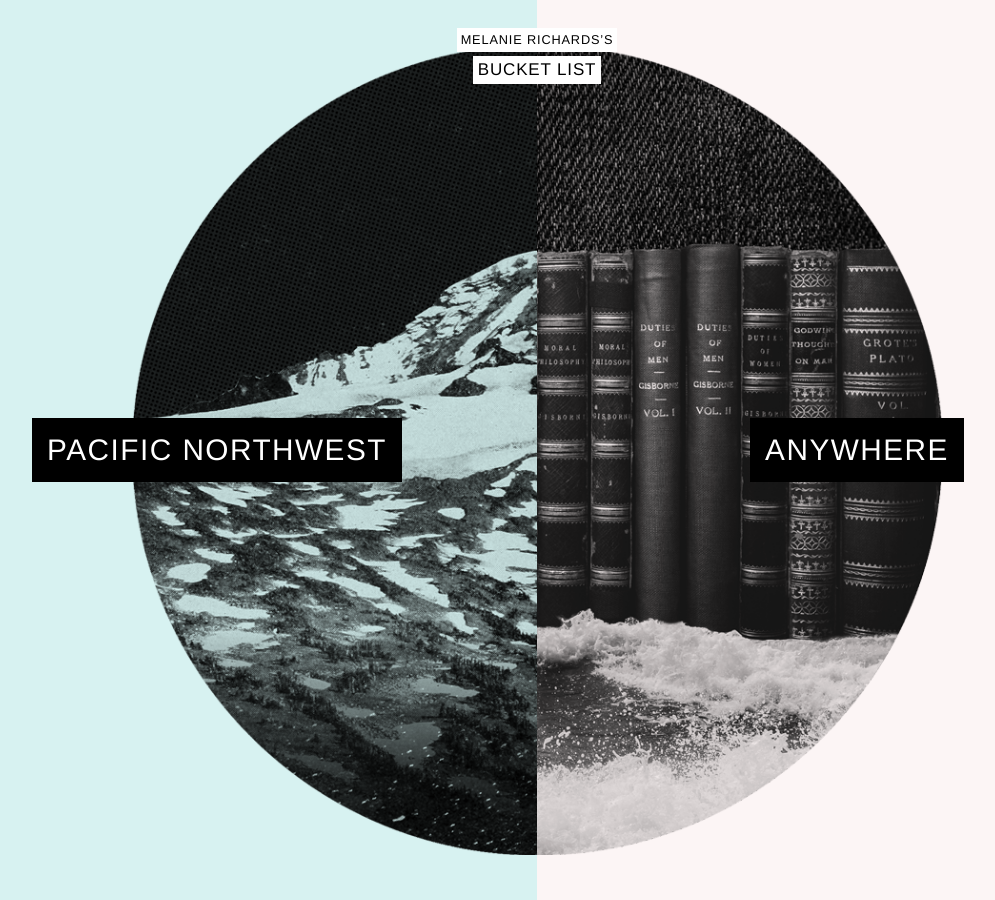
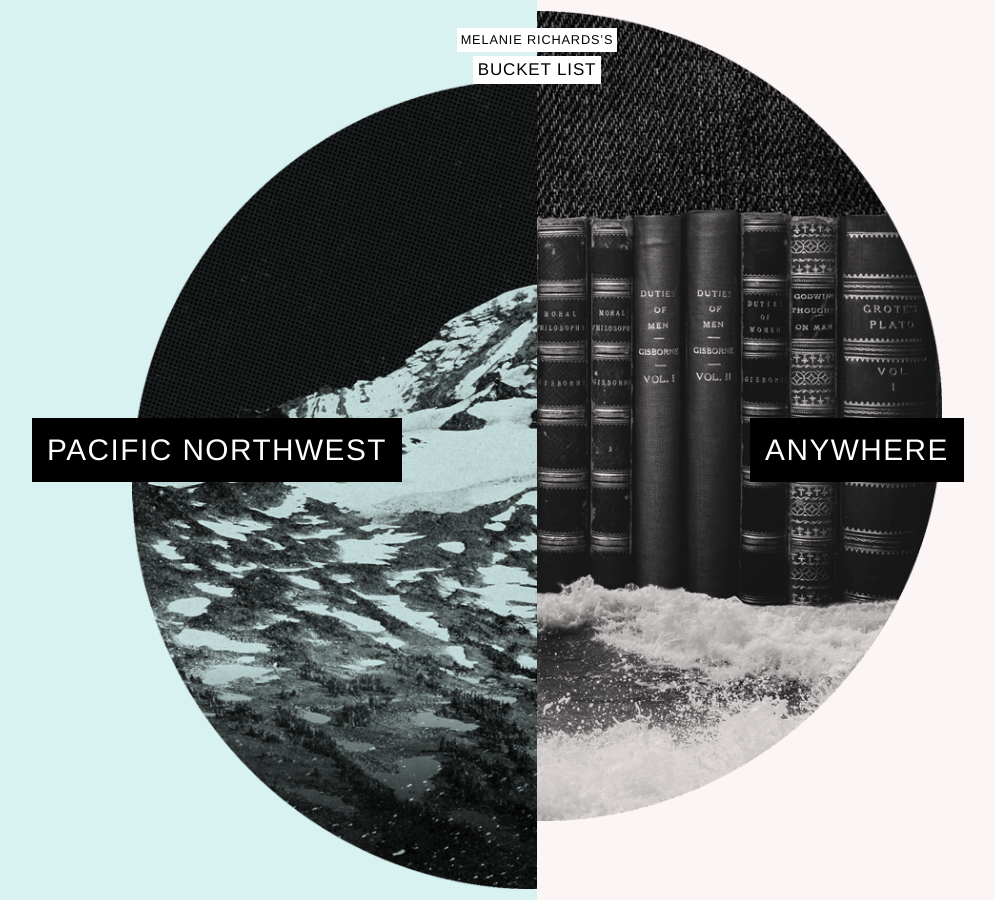
Before and after one commit to melanierichards/bucketlist, a Jekyll site: the page built from index.md, in a window 1280 px wide. Shown: the whole page, without its empty margins (103-1098 px from the left). Built offline with Jekyll 4.4.1, drawn with Linux system fonts in a browser that asks for light colours; some web fonts are replaced.

Commit message:
Slide effect on home images
Fix missing curly bracket

```diff
--- a/assets/_sass/global.scss
+++ b/assets/_sass/global.scss
@@ -1,6 +1,6 @@
 /*
  *  =============================================
- *  anywhere STYLES
+ *  GLOBAL STYLES
  *  =============================================
  */
 
--- a/assets/_sass/home.scss
+++ b/assets/_sass/home.scss
@@ -20,3 +20,29 @@
     bottom: 0;
   }
 }
+
+@media (min-width: $bp-m) {
+  @supports (animation-fill-mode: forwards) {
+    .home__masthead .masthead__image {
+      animation: slide 800ms 1s forwards;
+    }
+
+    .home__masthead.masthead--pnw {
+      .masthead__image {
+        transform: translateY(2em);
+      }
+    }
+
+    .home__masthead.masthead--anywhere {
+      .masthead__image {
+        transform: translateY(-2em);
+      }
+    }
+  }
+
+  @keyframes slide {
+    to {
+      transform: translateY(0);
+    }
+  }
+}
```
